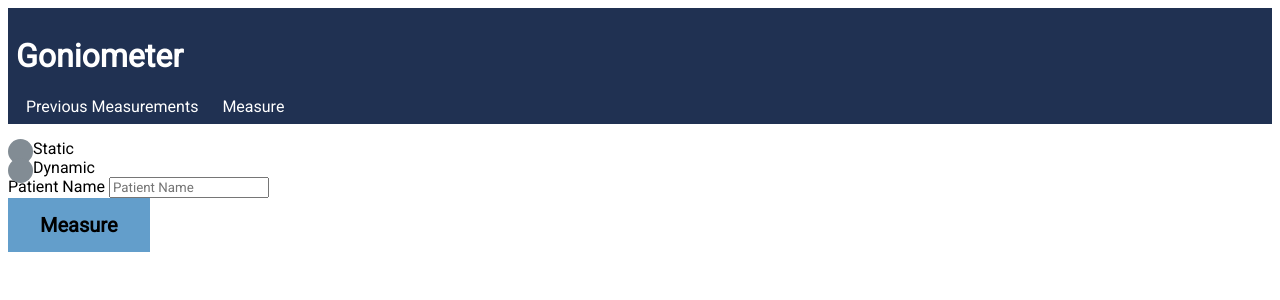
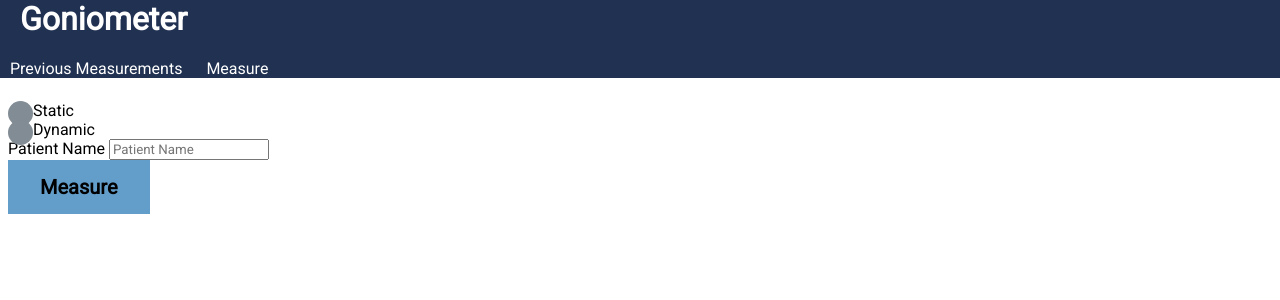
Before and after one commit to ece4180/ece4180.github.io, a Python web app: template templates/index.html in a window 1280 px wide. Shown: the top 300 px of the page. Run offline with Jinja, Linux system fonts and the light colour scheme; the template is opened without the code that fills it, so the values that code supplies are empty.

Commit message:
update css

```diff
--- a/templates/index.html
+++ b/templates/index.html
@@ -19,12 +19,18 @@
       .header {
         background-color: #203152;
         color: #fff;
+        margin
         padding: 8px;
+      }
+
+      .header h1 {
+        padding-left: 20px;
       }
 
       .header-item {
         color: #fff;
         padding: 20px 10px;
+        padding-botton: 30px;
         text-decoration: none;
       }
 
@@ -105,7 +111,7 @@
       </span>
     </div>
   </head>
-  <body class="content">
+  <div class="content">
     <form method="get" action="measure">
       <span>
         <label for="static" class="container">Static
@@ -124,5 +130,5 @@
       </div>
       <button class="submit-button" type="submit">Measure</button>
     </form>
-  </body>
+  </div>
 </html>
--- a/templates/static.html
+++ b/templates/static.html
@@ -32,6 +32,10 @@
         padding: 15px 32px;
         background-color: #639ECB;
       }
+
+      input {
+        display: none;
+      }
     </style>
     <div class="header">
       <h1>Goniometer</h1>
```
